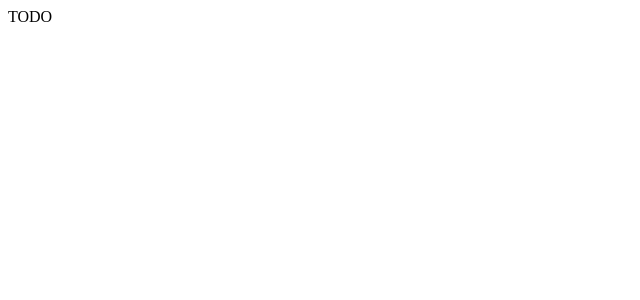
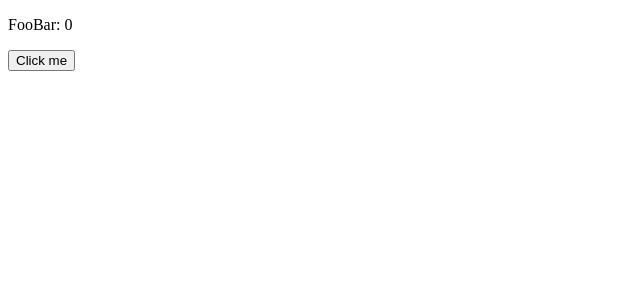
Before and after one commit to jalho/rustctl, a React (Vite) app in the folder frontend/: page / in a window 1280 px wide. Shown: the top 300 px of the page, without its empty margins (0-640 px from the left). Built offline with nearby package versions, Linux system fonts and the light colour scheme.

Commit message:
Access state

```diff
--- a/frontend/src/main.tsx
+++ b/frontend/src/main.tsx
@@ -1,7 +1,21 @@
 import * as react_dom_client from "react-dom/client";
 import * as react_redux from "react-redux";
 import redux_store from "./state/store";
+import slice from "./state/slices/counter";
 import type * as react from "react";
+import type * as store from "./state/store";
+
+const FooBar = (): react.JSX.Element => {
+  const dispatch = react_redux.useDispatch<store.AppDispatch>();
+  const state: number = react_redux.useSelector<store.RootState, number>((state) => state.counter.value);
+
+  return (
+    <div>
+      <p>FooBar: {state}</p>
+      <button onClick={() => dispatch(slice.actions.increment_by_amount(3))}>Click me</button>
+    </div>
+  );
+}
 
 async function main() {
   console.log("Hello world!");
@@ -11,7 +25,7 @@ async function main() {
 
   const react_app: react.JSX.Element = (
     <react_redux.Provider store={redux_store}>
-      <>TODO</>
+      <FooBar />
     </react_redux.Provider>
   );
 
--- a/frontend/src/state/slices/counter.ts
+++ b/frontend/src/state/slices/counter.ts
@@ -16,7 +16,7 @@ function decrement(state: State): void {
   state.value -= 1;
 }
 
-function increment_by_amount(state: State, action: reduxjs_toolkit.PayloadAction<number>): void {
+function increment_by_amount(state: State, action: { payload: number }): void {
   state.value += action.payload;
 }
 
```
